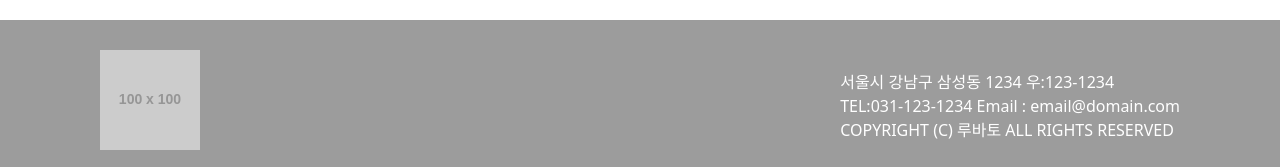
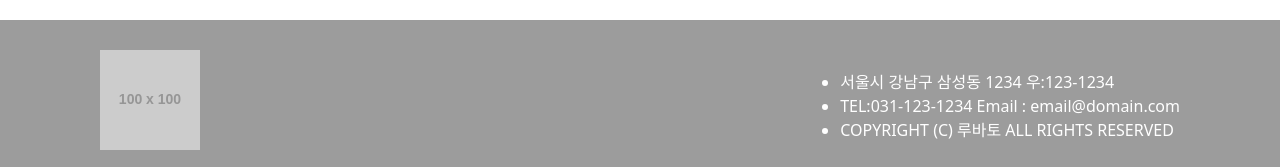
Before and after one commit to PSE22/Backend_TeamProject_1, a Vue app in the folder 02_frontend/: page / in a window 1280 px wide. Shown: the part 1465-1632 px from the top of the page. Built offline with nearby package versions, Linux system fonts and the light colour scheme; a web font is replaced by a local one.

Commit message:
Update LoginView

```diff
--- a/02_frontend/src/App.vue
+++ b/02_frontend/src/App.vue
@@ -25,6 +25,4 @@ export default {
 
 <style>
 @import "@/assets/css/app.css";
-@import "@/assets/css/home.css";
-@import "@/assets/css/mypage.css";
 </style>
--- a/02_frontend/src/components/common/HeaderCom.vue
+++ b/02_frontend/src/components/common/HeaderCom.vue
@@ -49,4 +49,5 @@ export default {};
 </script>
 
 <style>
+@import "@/assets/css/home.css";
 </style>
--- a/02_frontend/src/components/common/MyPageMainMenu.vue
+++ b/02_frontend/src/components/mypage/MyPageMainMenu.vue
@@ -21,5 +21,4 @@ export default {};
 </script>
 
 <style>
-
 </style>
--- a/02_frontend/src/views/MyPageMain.vue
+++ b/02_frontend/src/views/MyPageMain.vue
@@ -23,7 +23,7 @@
 </template>
 
 <script>
-import MyPageMain from "@/components/common/MyPageMainMenu.vue";
+import MyPageMain from "@/components/mypage/MyPageMainMenu.vue";
 export default {
   components: {
     MyPageMain,
@@ -31,4 +31,6 @@ export default {
 };
 </script>
 
-<style></style>
+<style>
+@import "@/assets/css/mypage.css";
+</style>
```
